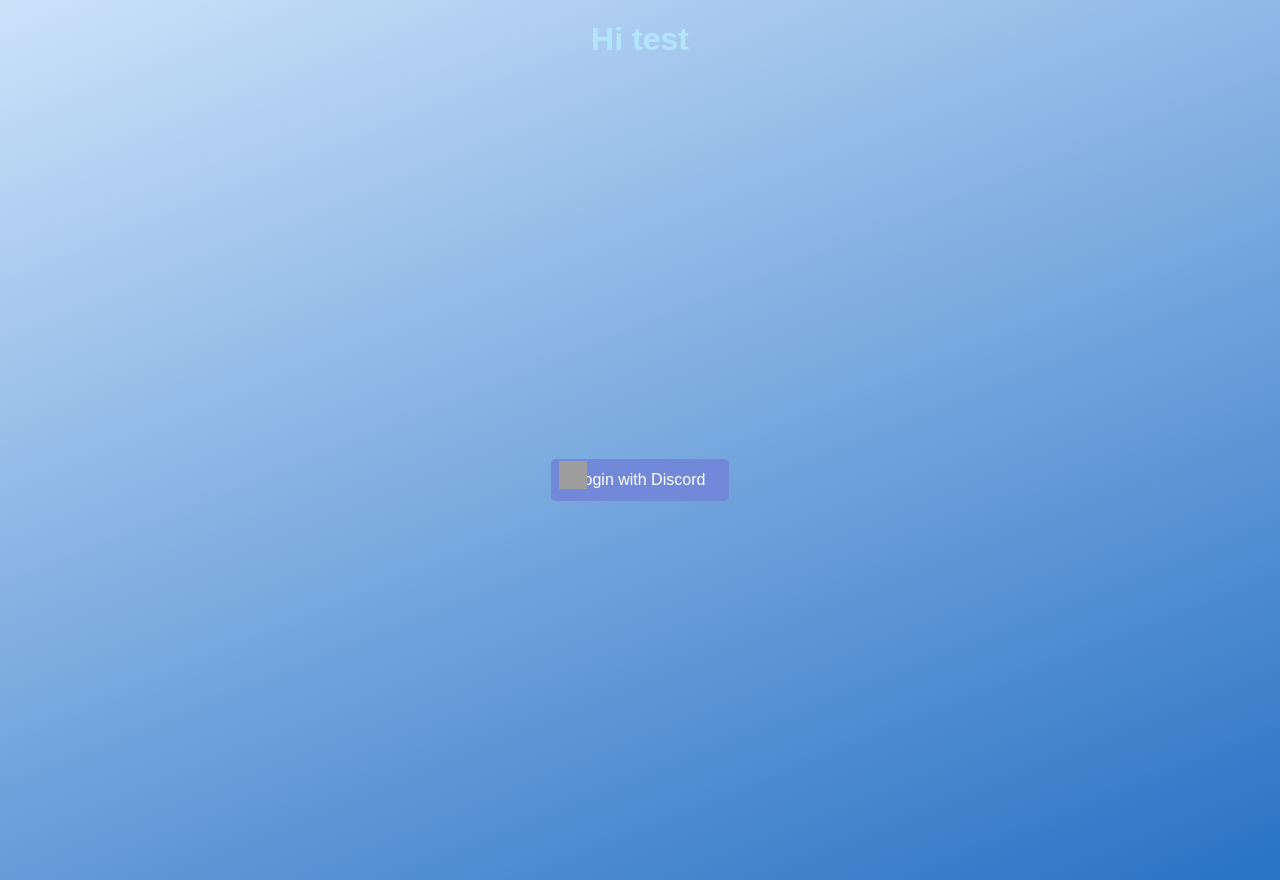
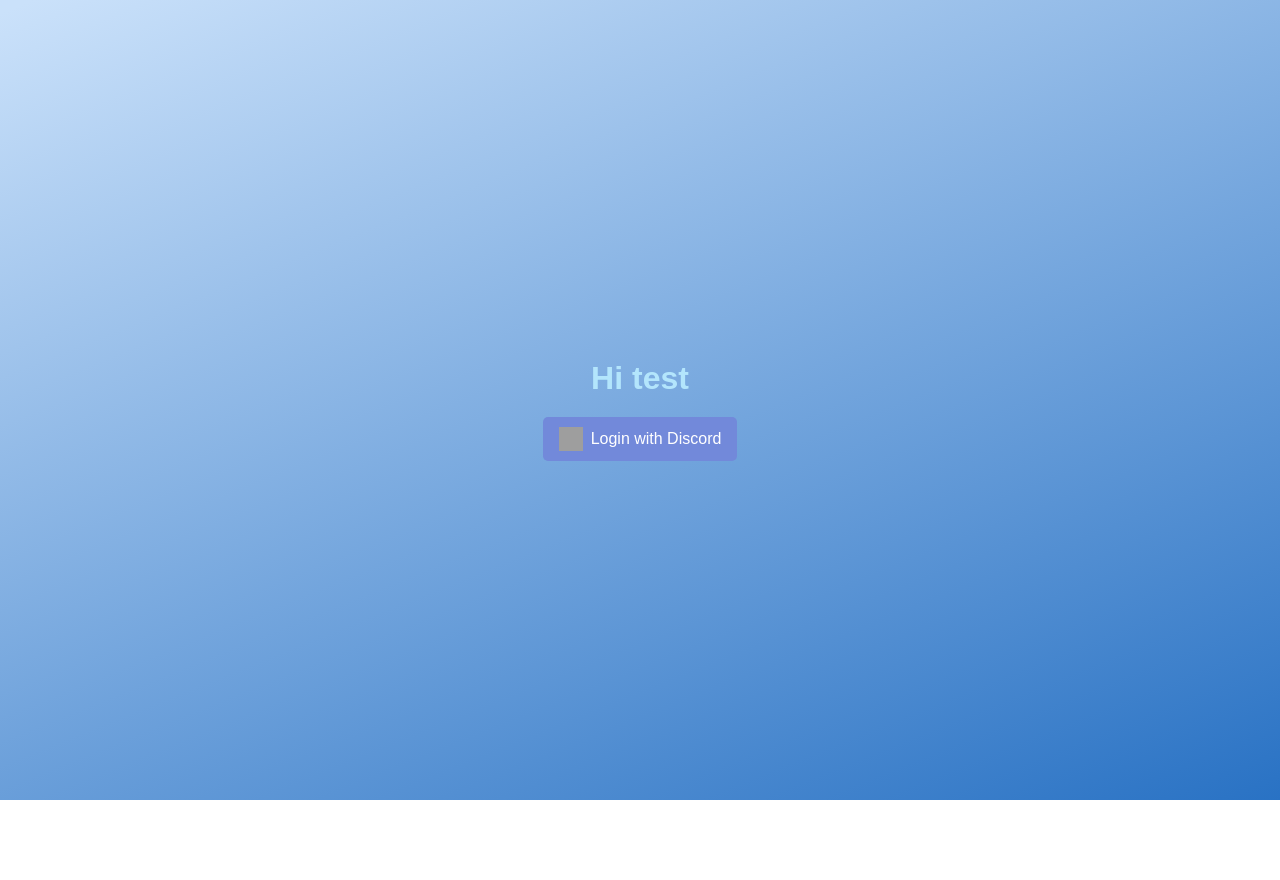
Before and after one commit to Bottomloader/web, a plain HTML site: page src/web/login/index.html in a window 1280 px wide. After the commit the page ends 800 px from the top, so only its background shows below. Drawn offline with Linux system fonts and the light colour scheme; grey boxes are pictures that could not be loaded.

Commit message:
Update index.html

```diff
--- a/src/web/login/index.html
+++ b/src/web/login/index.html
@@ -22,19 +22,12 @@
 
     h1 {
       color: #b3e5fc;
-    }
-
-    #dclgc {
-      display: flex;
-      justify-content: center;
-      align-items: center;
-      height: 100vh;
+      margin-bottom: 20px;
     }
 
     .dc {
       margin: 0;
-      position: relative;
-      padding: 12px 24px;
+      padding: 10px 16px;
       font-size: 16px;
       background-color: #7289da;
       color: #fff;
@@ -43,16 +36,12 @@
       cursor: pointer;
       display: inline-flex;
       align-items: center;
+      gap: 8px;
     }
 
     .dc-img {
-      position: absolute;
-      top: 4px;
-      left: 8px;
-      width: 28px;
-      height: 28px;
-      vertical-align: middle;
-      margin-top: -2px;
+      width: 24px;
+      height: 24px;
       pointer-events: none;
     }
   </style>
@@ -62,8 +51,8 @@
   <h1>Hi test</h1>
   <div id="dclgc">
     <button id="dclg" class="dc">
+      <img src="https://banner2.cleanpng.com/20181110/su/kisspng-discord-social-media-portable-network-graphics-cli-1713924150656.webp" alt="Discord Logo" class="dc-img">
       Login with Discord
-      <img src="https://banner2.cleanpng.com/20181110/su/kisspng-discord-social-media-portable-network-graphics-cli-1713924150656.webp" alt="Discord Logo" class="dc-img">
     </button>
   </div>
 </body>
```
